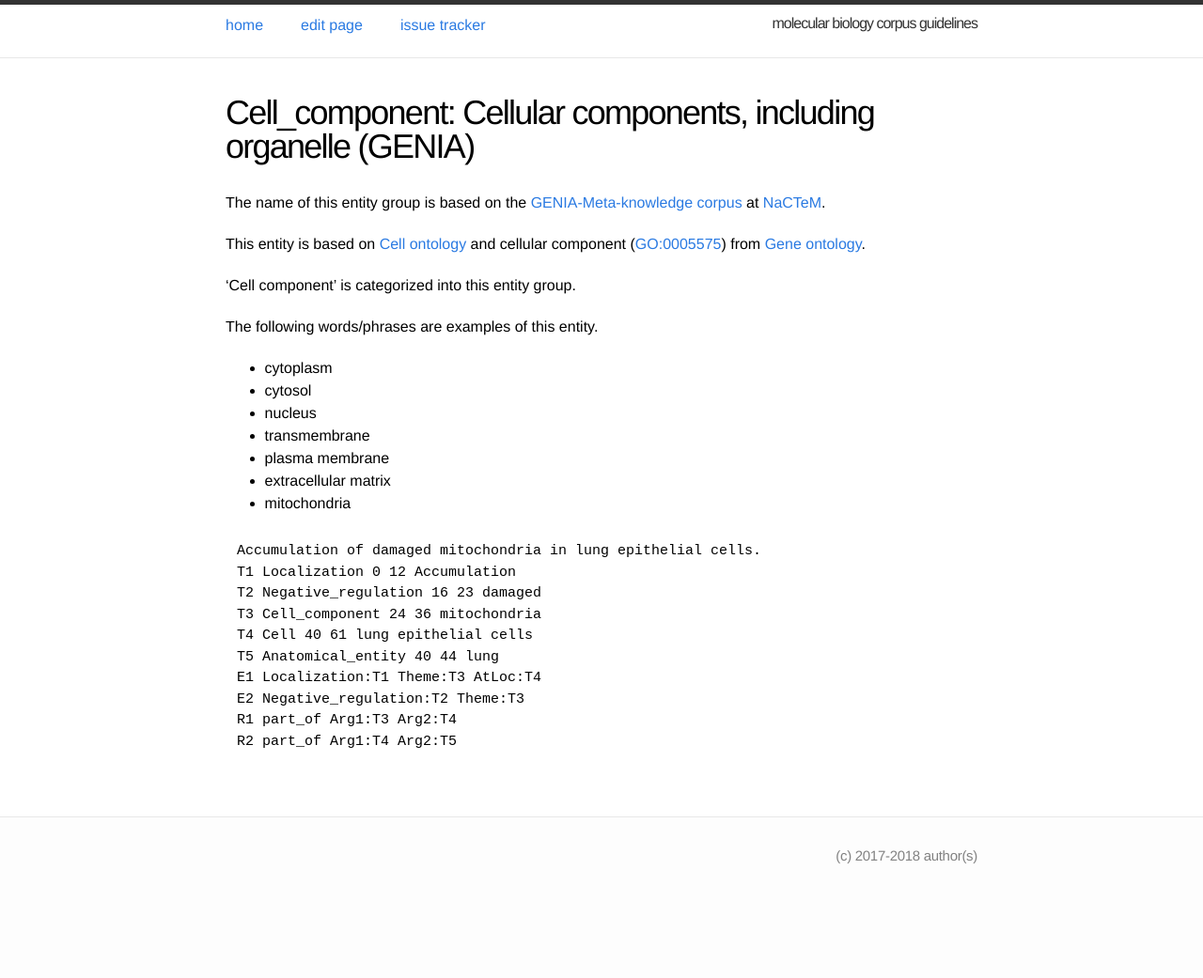
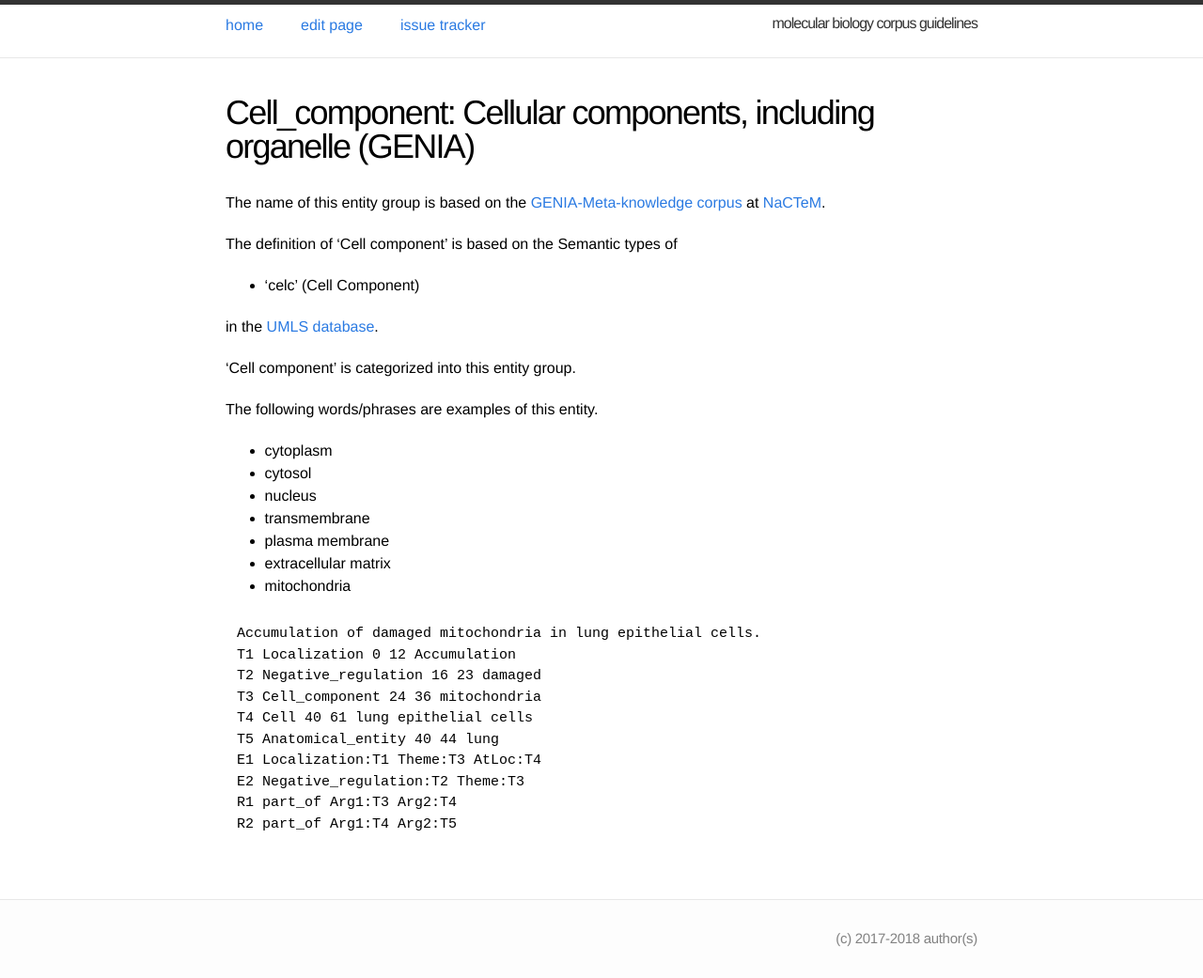
Before and after one commit to ezcatdb/molbiol_lung_corpus-guidelines, a Jekyll site: the page built from _entity/Cell_component.md, in a window 1280 px wide. Shown: the whole page at 94% size. Built offline with Jekyll 4.4.1, drawn with Linux system fonts in a browser that asks for light colours; before the commit the page ends 953 px from its top, so only the background shows below that.

Commit message:
semantic type included in _entity/Cell_component.md

```diff
--- a/_entity/Cell_component.md
+++ b/_entity/Cell_component.md
@@ -7,11 +7,19 @@ order: 12
 
 The name of this entity group is based on the <a href="http://www.nactem.ac.uk/meta-knowledge/">GENIA-Meta-knowledge corpus</a> at <a href="http://www.nactem.ac.uk/">NaCTeM</a>.
 
+<!--
 This entity is based on
 <a href="https://www.ebi.ac.uk/ols/ontologies/cl">Cell ontology</a>
 and cellular component
 (<a href="http://amigo.geneontology.org/amigo/term/GO:0005575">GO:0005575</a>) from
 <a href="http://geneontology.org/">Gene ontology</a>.
+-->
+
+The definition of ‘Cell component’ is based on the Semantic types of
+
+-    ‘celc’ (Cell Component)
+
+in the <a href="https://www.nlm.nih.gov/research/umls/">UMLS database</a>.
 
 'Cell component' is categorized into this entity group.
 
```
